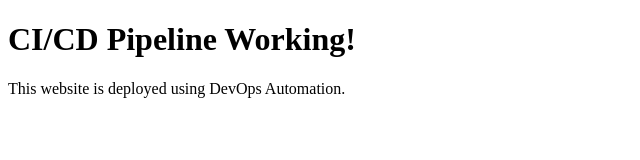
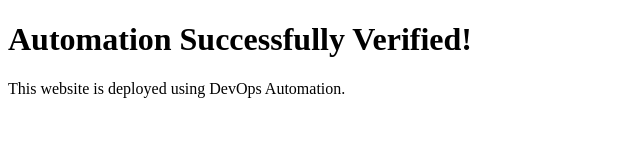
Before and after one commit to ayerna/devops-webapp, a plain HTML site: page index.html in a window 1280 px wide. Shown: the whole page, without its empty margins (0-640 px from the left). Drawn offline with Linux system fonts and the light colour scheme.

Commit message:
Testing automation flow

```diff
--- a/index.html
+++ b/index.html
@@ -4,7 +4,7 @@
   <title>DevOps Automation Lab</title>
 </head>
 <body>
-  <h1>CI/CD Pipeline Working!</h1>
+  <h1>Automation Successfully Verified!</h1>
   <p>This website is deployed using DevOps Automation.</p>
 </body>
 </html>
```
